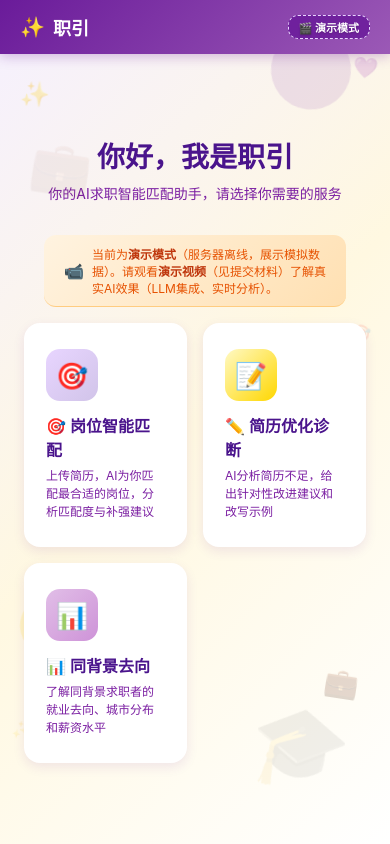
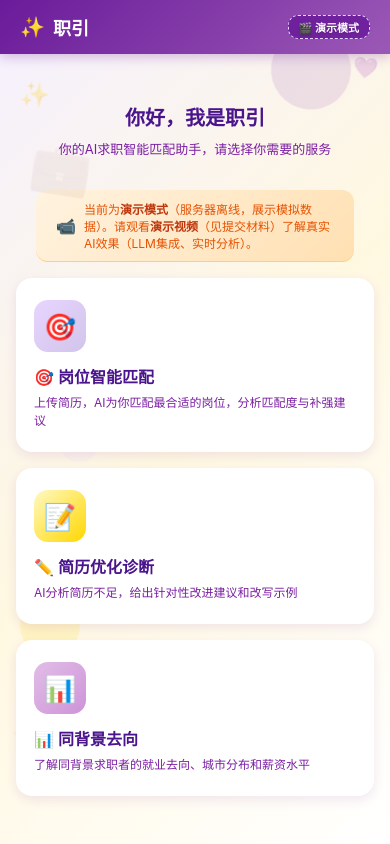
Before and after one commit to Zoe-ztx/ai-job-match-agent, a website: page job-agent/index.html in a window 390 px wide. Drawn offline with Linux system fonts and the light colour scheme; no server answers.

Commit message:
feat: 首页功能卡片改为横向一排显示（3列），添加响应式设计（移动端单列）

```diff
--- a/job-agent/index.html
+++ b/job-agent/index.html
@@ -36,7 +36,7 @@
   .home-greeting { text-align: center; margin-bottom: 32px; animation: fadeInUp 0.6s ease-out; }
   .home-greeting h2 { font-size: 28px; color: #4A148C; margin-bottom: 8px; font-weight: 700; }
   .home-greeting p { font-size: 14px; color: #7B1FA2; }
-  .func-grid { display: grid; grid-template-columns: 1fr 1fr; gap: 16px; max-width: 560px; width: 100%; }
+  .func-grid { display: grid; grid-template-columns: repeat(3, 1fr); gap: 16px; max-width: 900px; width: 100%; }
   .func-card { background: white; border-radius: 16px; padding: 24px 20px; box-shadow: 0 4px 12px rgba(106, 27, 154, 0.1); cursor: pointer; transition: all 0.3s cubic-bezier(0.4, 0, 0.2, 1); border: 2px solid transparent; position: relative; overflow: hidden; }
   .func-card::before { content: ''; position: absolute; top: 0; left: 0; right: 0; height: 4px; background: linear-gradient(90deg, #6A1B9A, #FFD700); opacity: 0; transition: opacity 0.3s; }
   .func-card:hover { border-color: #9B59B6; transform: translateY(-4px); box-shadow: 0 8px 24px rgba(106, 27, 154, 0.2); }
@@ -260,6 +260,15 @@
   @keyframes wiggle { 0%, 100% { transform: rotate(0deg); } 25% { transform: rotate(-5deg); } 75% { transform: rotate(5deg); } }
 
   .hidden { display: none !important; }
+
+  /* 响应式设计 */
+  @media (max-width: 768px) {
+    .home-screen { padding: 16px; }
+    .func-grid { grid-template-columns: 1fr; max-width: 100%; }
+    .func-card { padding: 20px 16px; }
+    .home-greeting h2 { font-size: 20px; }
+    .home-greeting p { font-size: 13px; }
+  }
 </style>
 </head>
 <body>
```
